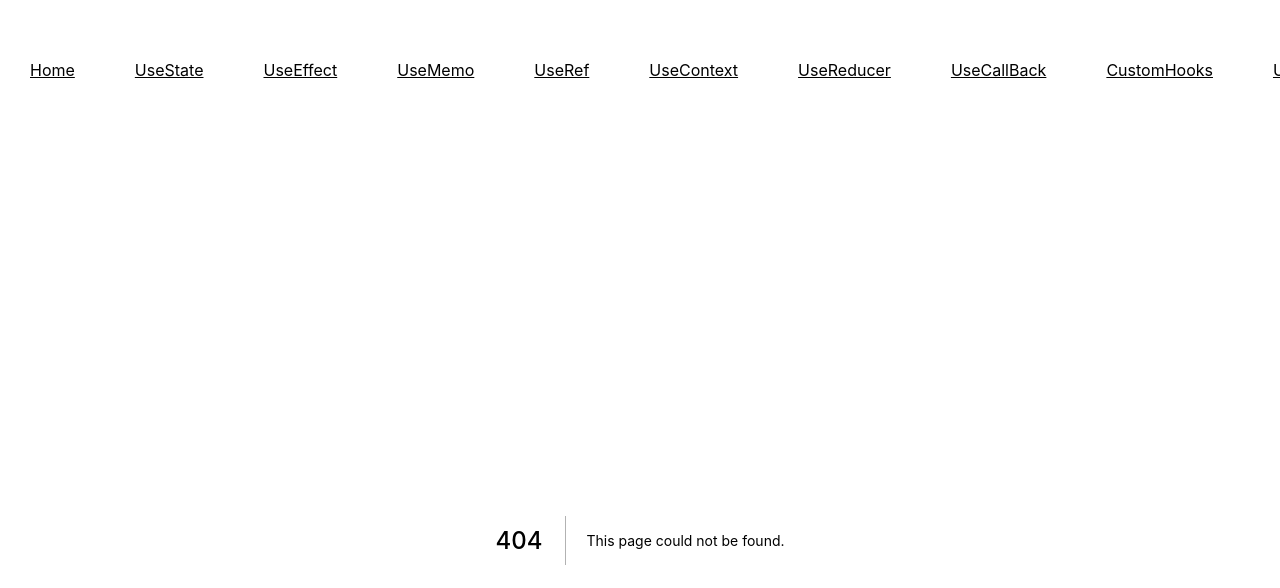
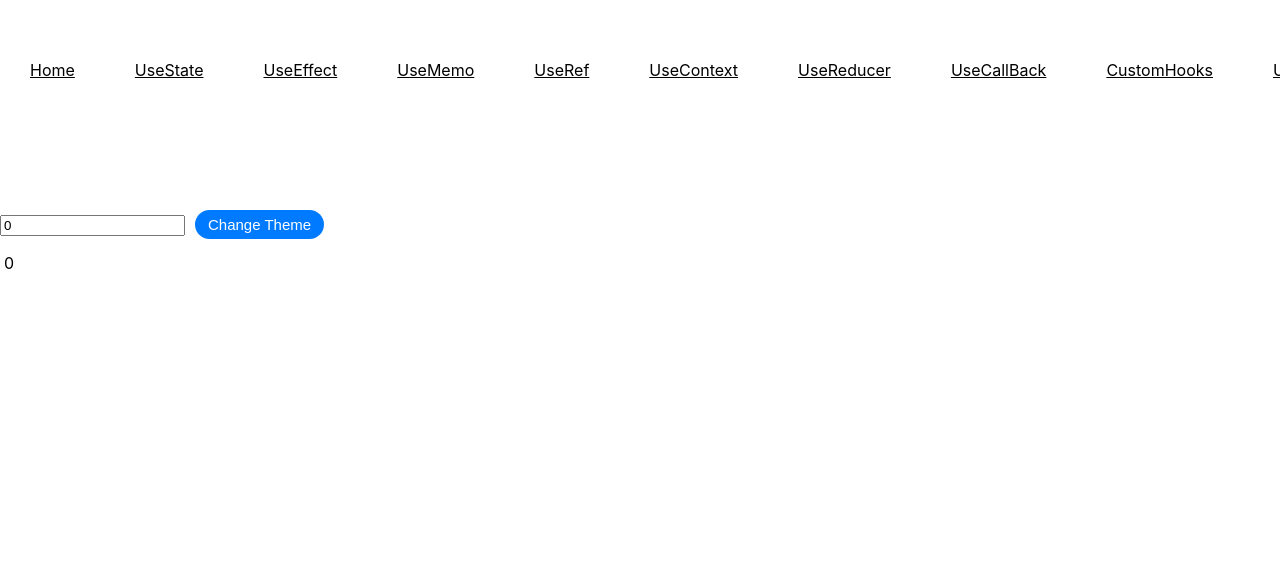
Before and after one commit to thutasann/react-hooks-collections, a Next.js app: page /use-memo in a window 1280 px wide. Before the commit this address had no page. Shown: the top 588 px of the page. Built offline with nearby package versions, Linux system fonts and the light colour scheme.

Commit message:
`useMemo`

```diff
--- a/components/header.jsx
+++ b/components/header.jsx
@@ -1,7 +1,11 @@
 import Link from 'next/link'
+import { useRouter } from 'next/router'
 import React from 'react'
 
 const Header = () => {
+
+    const router = useRouter();
+
     return (
         <div
             style={{
@@ -14,19 +18,19 @@ const Header = () => {
             }}
             className="header"
         >
-            <Link href="/">Home</Link>
-            <Link href="/use-state">UseState</Link>
-            <Link href="/use-effect">UseEffect</Link>
-            <Link href="/use-memo">UseMemo</Link>
-            <Link href="/use-ref">UseRef</Link>
-            <Link href="/use-context">UseContext</Link>
-            <Link href="/use-reducer">UseReducer</Link>
-            <Link href="/use-callback">UseCallBack</Link>
-            <Link href="/custom-hooks">CustomHooks</Link>
-            <Link href="/use-layout-effect">UseLayoutEffect</Link>
-            <Link href="/use-transaction-hook">UseTransactionHook</Link>
-            <Link href="/use-deferred-value-hook">UseDefferredValue</Link>
-            <Link href="/use-impreative-handle">UseImpreativeHandle</Link>
+            <Link href="/" className={router.pathname == "/" ? 'active' : ''}>Home</Link>
+            <Link href="/use-state" className={router.pathname == "/use-state" ? 'active' : ''}>UseState</Link>
+            <Link href="/use-effect" className={router.pathname == "/use-effect" ? 'active' : ''}>UseEffect</Link>
+            <Link href="/use-memo" className={router.pathname == "/use-memo" ? 'active' : ''}>UseMemo</Link>
+            <Link href="/use-ref" className={router.pathname == "/use-ref" ? 'active' : ''}>UseRef</Link>
+            <Link href="/use-context" className={router.pathname == "/use-context" ? 'active' : ''}>UseContext</Link>
+            <Link href="/use-reducer" className={router.pathname == "/use-reducer" ? 'active' : ''}>UseReducer</Link>
+            <Link href="/use-callback" className={router.pathname == "/use-callback" ? 'active' : ''}>UseCallBack</Link>
+            <Link href="/custom-hooks" className={router.pathname == "/custom-hooks" ? 'active' : ''}>CustomHooks</Link>
+            <Link href="/use-layout-effect" className={router.pathname == "/use-layout-effect" ? 'active' : ''}>UseLayoutEffect</Link>
+            <Link href="/use-transaction-hook" className={router.pathname == "/use-transaction-hook" ? 'active' : ''}>UseTransactionHook</Link>
+            <Link href="/use-deferred-value-hook" className={router.pathname == "/use-deferred-value-hook" ? 'active' : ''}>UseDefferredValue</Link>
+            <Link href="/use-impreative-handle" className={router.pathname == "/use-impreative-handle" ? 'active' : ''}>UseImpreativeHandle</Link>
         </div>
     )
 }
--- /dev/null
+++ b/components/heading.jsx
@@ -0,0 +1,16 @@
+import React from 'react'
+
+const Heading = ({heading}) => {
+    return (
+        <div
+            style={{
+                textAlign: 'center',
+                color: 'white'
+            }}
+        >
+            <h1>{heading}</h1>
+        </div>
+    )
+}
+
+export default Heading
--- /dev/null
+++ b/pages/use-memo.jsx
@@ -0,0 +1,65 @@
+import Head from 'next/head'
+import React, { useState, useMemo, useEffect } from 'react'
+import Heading from '../components/heading';
+
+const UseMemo = () => {
+
+    const [ number, setNumber ] = useState(0);
+    const [ dark, steDark ] = useState(false);
+
+    const doubleNumber = useMemo(() => {
+        return slowFunction(number);
+    }, [number]);
+
+
+
+    const themeStyles = useMemo(() => {
+        return {
+            backgroundColor: dark ? 'skyblue': 'white',
+            color: dark ? 'white' : 'black',
+            width: "154px",
+            borderRadius: "10px",
+            padding: "4px",
+            textAlign: 'left'
+        }
+    }, [dark]);
+
+    useEffect(() => {
+        console.log("Theme changed");
+    }, [themeStyles]);
+
+    return (
+        <>
+            <Head>
+                <title>UseMemo | React Hooks Collections</title>
+                <meta name="description" content="Generated by create next app" />
+                <link rel="icon" href="/favicon.ico" />
+            </Head>
+
+            <Heading heading={'Use Memo'}/>
+
+            <input
+                type="number"
+                value={number}
+                onChange={(e) => setNumber(parseInt(e.target.value))}
+            />
+
+            <button
+                onClick={() => steDark(prevDark => !prevDark)}
+            >Change Theme</button>
+
+            <div
+                style={themeStyles}
+            >
+                {doubleNumber}
+            </div>
+        </>
+    )
+}
+
+export default UseMemo
+
+function slowFunction (num) {
+    for(let i = 0; i <= 100000000; i++){}
+    return num * 2;
+}
--- a/pages/use-state.jsx
+++ b/pages/use-state.jsx
@@ -1,5 +1,6 @@
 import Head from 'next/head';
 import React, { useState } from 'react'
+import Heading from '../components/heading';
 import styles from '../styles/Home.module.css'
 
 
@@ -31,6 +32,7 @@ const UseState = () => {
             <meta name="description" content="Generated by create next app" />
             <link rel="icon" href="/favicon.ico" />
         </Head>
+        <Heading heading={'Use State'}/>
         <div className={styles.container} style={{ marginTop: "40px"}}>
             <button onClick={decrementCount}>-</button>&nbsp;
             <span>{count}</span>&nbsp;
--- a/styles/globals.css
+++ b/styles/globals.css
@@ -31,10 +31,13 @@ button{
   outline: none;
   border: none;
   border-radius: 15px;
-  padding: 13px;
+  padding-left: 13px;
+  padding-right: 13px;
+  padding-top: 6px;
+  padding-bottom: 6px;
   margin: 10px;
   cursor: pointer;
-  font-size: 18px;
+  font-size: 15px;
 }
 
 button:hover{
@@ -44,6 +47,15 @@ button:hover{
 .header{
   overflow-y: scroll;
 }
+.header::-webkit-scrollbar{
+  display: none;
+}
+
+
 .header a{
   margin: 30px;
 }
+
+.header > a.active{
+  color: red !important;
+}
```
Also changed, not shown: pages/use-effect.jsx (+13 -0 lines).
